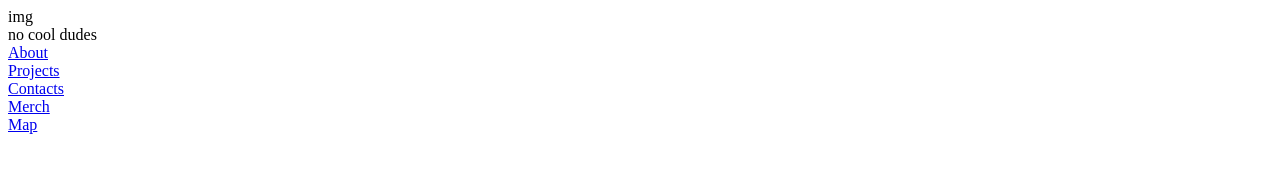
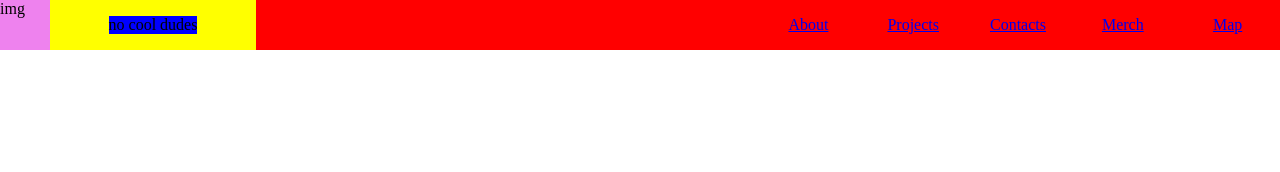
Before and after one commit to Dimarov/nocool, a website: page index.html in a window 1280 px wide. Drawn offline with Linux system fonts and the light colour scheme.

Commit message:
Added header, pull css syle

```diff
--- a/css/style.css
+++ b/css/style.css
@@ -1,2 +1,42 @@
-h1 {
-  color: green; }
+body {
+  display: contents; }
+
+.header {
+  display: grid;
+  margin: auto;
+  grid-template-columns: 20% 80%;
+  grid-template-rows: 50px;
+  background-color: red; }
+
+.logo {
+  display: grid;
+  grid-template-columns: 50px 4fr;
+  background-color: yellow; }
+
+.logo--text {
+  margin: auto;
+  background-color: blue; }
+
+.logo--picture {
+  background-color: violet; }
+
+.nav {
+  display: grid;
+  grid-template-columns: 500px repeat(5, 1fr); }
+
+.nav--1ref {
+  grid-column-start: 2;
+  grid-column-end: 3;
+  margin: auto; }
+
+.nav--2ref {
+  margin: auto; }
+
+.nav--3ref {
+  margin: auto; }
+
+.nav--4ref {
+  margin: auto; }
+
+.nav--5ref {
+  margin: auto; }
```
